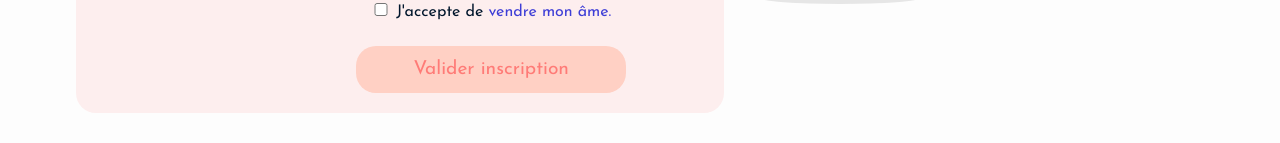
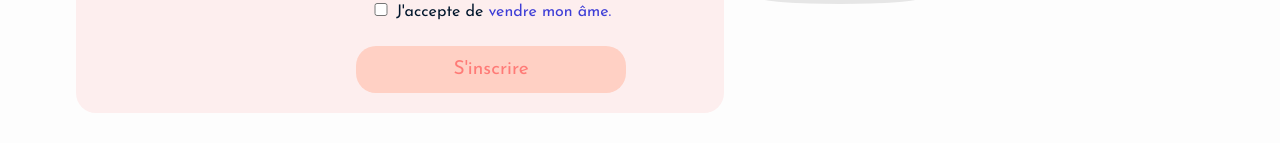
Before and after one commit to JeanDes-Code/hoot-app, a React (Create React App) app in the folder serv_hoot/client/: page /profil in a window 1280 px wide. Shown: the part 466-609 px from the top of the page. Built offline with nearby package versions, Linux system fonts and the light colour scheme; no server answers.

Commit message:
Customisation btn login/signup

```diff
--- a/serv_hoot/client/src/components/Log/SignInForm.js
+++ b/serv_hoot/client/src/components/Log/SignInForm.js
@@ -56,6 +56,7 @@
                 value={password}
             />
             <div className="password error"></div>
+            <br />
 
             <input type="submit" value="Se connecter" />
         </form>
--- a/serv_hoot/client/src/components/Log/SignUpForm.js
+++ b/serv_hoot/client/src/components/Log/SignUpForm.js
@@ -136,7 +136,7 @@
                     <div className="terms error"></div>
                     <br />
 
-                    <input type="submit" value="Valider inscription" />
+                    <input type="submit" value="S'inscrire" />
                 </form>
             )}
         </>
```
